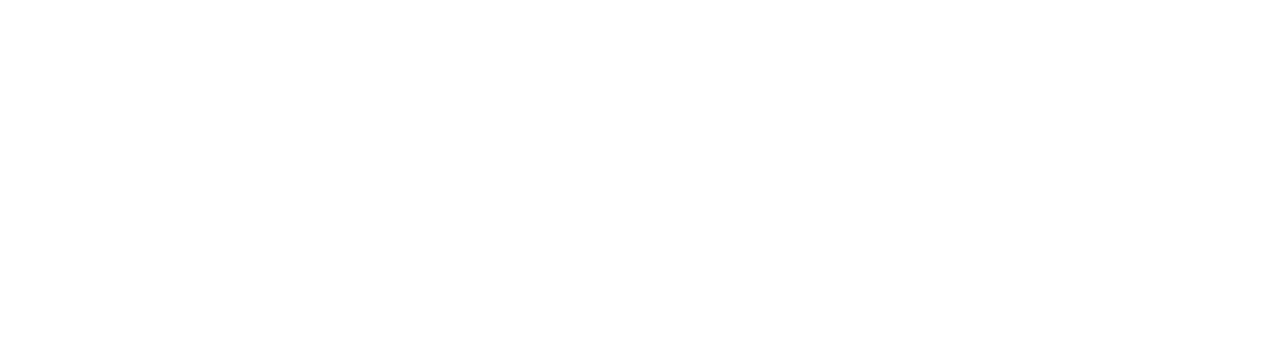
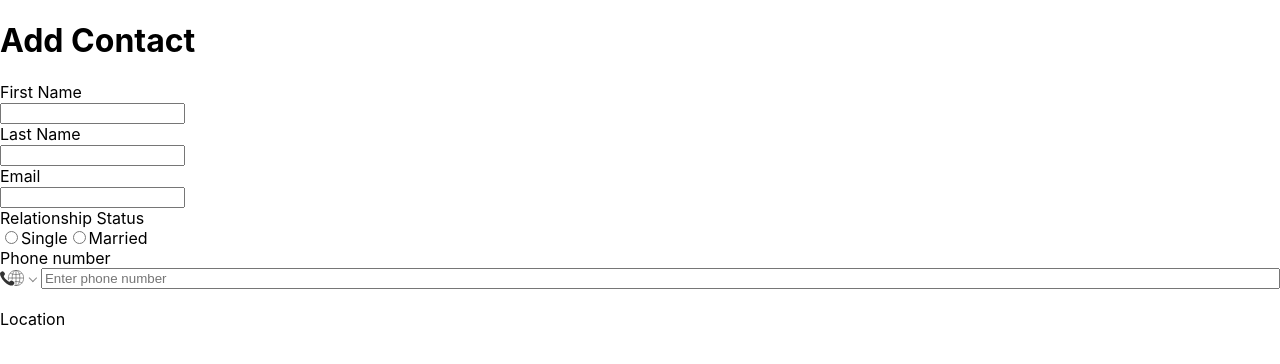
Before and after one commit to malak-joumaa/Address-Book, a React (Create React App) app in the folder address-book-reactjs/: page /add-contact in a window 1280 px wide. Shown: the top 364 px of the page. Built offline with nearby package versions, Linux system fonts and the light colour scheme.

Commit message:
Adding add contact form

```diff
--- a/address-book-reactjs/package.json
+++ b/address-book-reactjs/package.json
@@ -8,7 +8,9 @@
     "@testing-library/user-event": "^13.5.0",
     "jwt-decode": "^3.1.2",
     "react": "^18.2.0",
+    "react-append-head": "^1.0.16",
     "react-dom": "^18.2.0",
+    "react-phone-number-input": "^3.2.3",
     "react-router-dom": "^6.3.0",
     "react-scripts": "5.0.1",
     "web-vitals": "^2.1.4"
--- a/address-book-reactjs/src/Pages/AddContact.js
+++ b/address-book-reactjs/src/Pages/AddContact.js
@@ -1,6 +1,71 @@
 import React, { useState } from "react";
 import { Link, useNavigate } from "react-router-dom";
+import "react-phone-number-input/style.css";
+import PhoneInput from "react-phone-number-input";
 
-const AddContact = () => {};
+const AddContact = () => {
+  const [fname, setFname] = useState("");
+  const [lname, setLname] = useState("");
+  const [email, setEmail] = useState("");
+  const [value, setValue] = useState();
+  console.log(fname);
+  console.log(lname);
+  console.log(email);
+  console.log(value);
+
+  return (
+    <div>
+      <h1>Add Contact</h1>
+      <form>
+        <label>First Name</label>
+        <br />
+        <input
+          type="text"
+          id="lname"
+          className="txtbox"
+          value={fname}
+          onChange={(e) => setFname(e.target.value)}
+        />
+        <br />
+        <label>Last Name</label>
+        <br />
+        <input
+          type="text"
+          id="fname"
+          className="txtbox"
+          value={lname}
+          onChange={(e) => setLname(e.target.value)}
+        />
+        <br />
+        <label>Email</label>
+        <br />
+        <input
+          type="email"
+          id="email"
+          className="txtbox"
+          value={email}
+          onChange={(e) => setEmail(e.target.value)}
+        />
+        <br />
+        <label>Relationship Status</label>
+        <br />
+        <input type="radio" name="status" />
+        Single
+        <input type="radio" name="status" />
+        Married
+        <br />
+        <label>Phone number</label>
+        <br />
+        <PhoneInput
+          placeholder="Enter phone number"
+          value={value}
+          onChange={setValue}
+        />
+        <br />
+        <label>Location</label>
+      </form>
+    </div>
+  );
+};
 
 export default AddContact;
```
Also changed, not shown: 1 other file (tests, documents, lock files or other folders).
